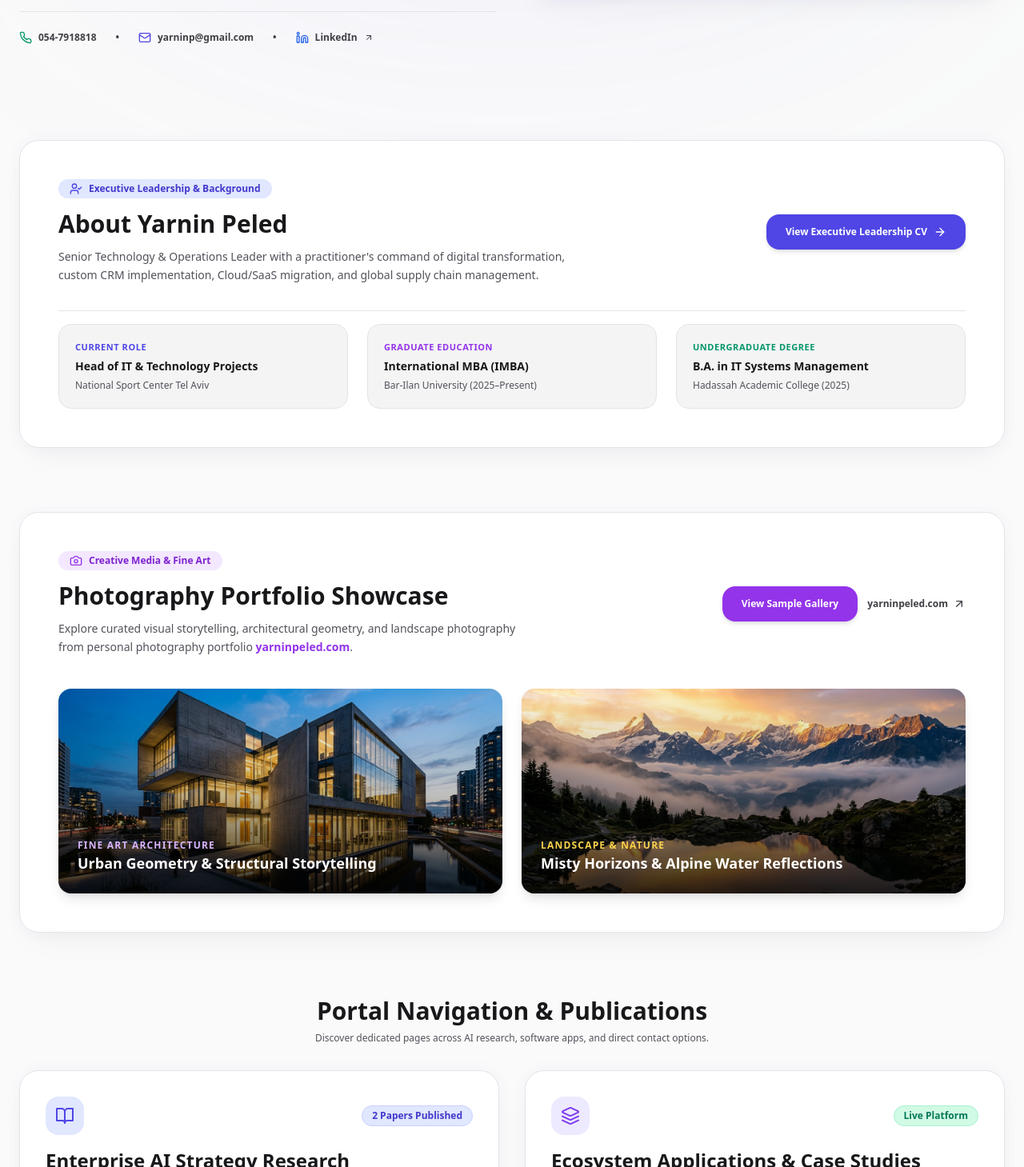
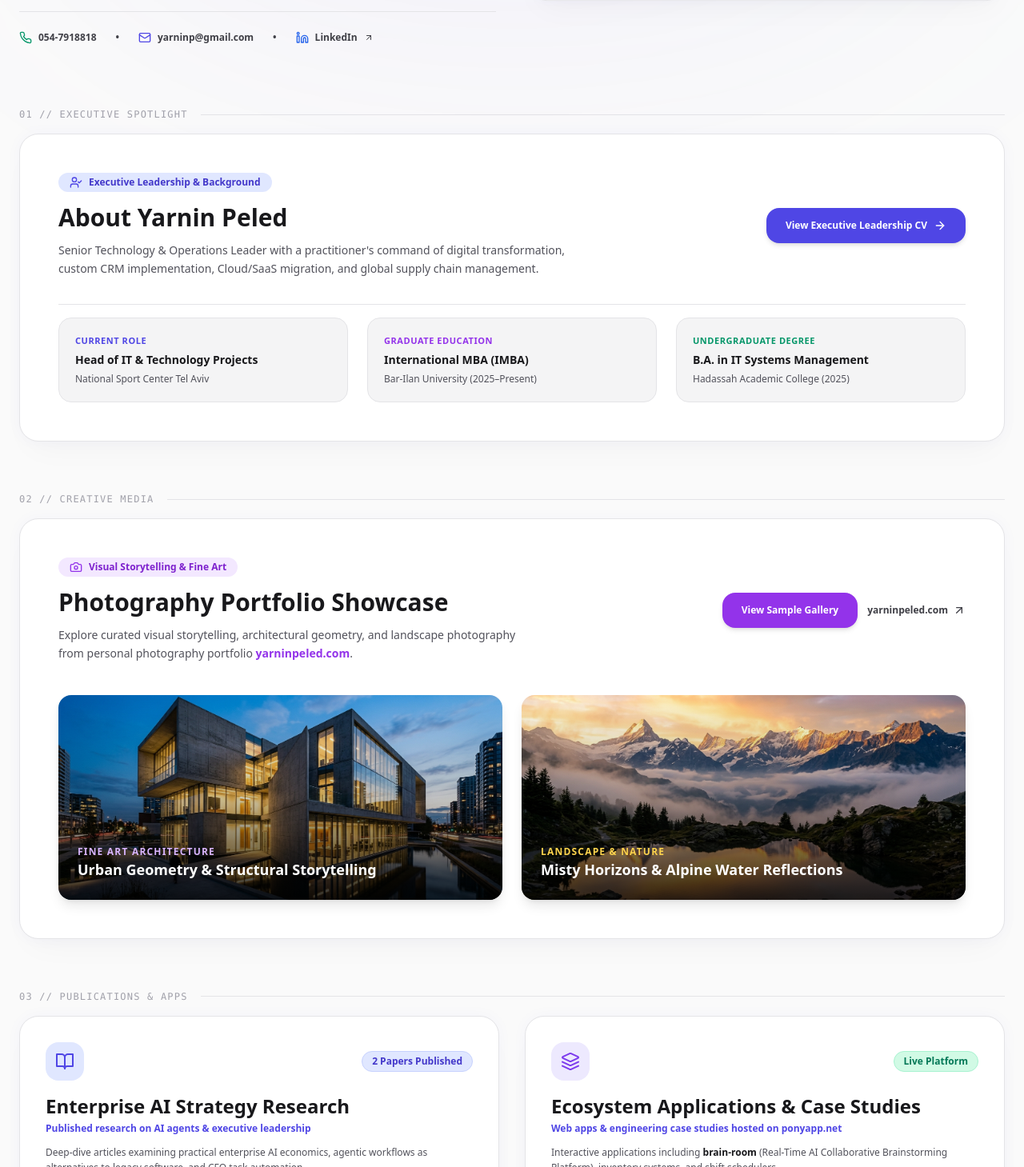
Before and after one commit to yarninp-tech/ponyapp-hub, a Next.js app: page / in a window 1280 px wide. Shown: the part 651-2110 px from the top of the page at 80% size. Built offline with nearby package versions, Linux system fonts and the light colour scheme.

Commit message:
Enhance site flow inspired by HeyFriends! and Somefolk (David Kushner) with chapter dividers, smooth scroll dynamics, 5 KPIs, and light mode default

```diff
--- a/app/globals.css
+++ b/app/globals.css
@@ -23,6 +23,10 @@
     --inner-bg: #18181b;
   }
 
+  html {
+    scroll-behavior: smooth;
+  }
+
   body {
     background-color: var(--bg-main);
     color: var(--text-primary);
@@ -42,7 +46,7 @@ html.light body {
 
 html:not(.dark) header,
 html.light header {
-  background-color: rgba(255, 255, 255, 0.85) !important;
+  background-color: rgba(255, 255, 255, 0.88) !important;
   border-color: #e4e4e7 !important;
 }
 
@@ -57,7 +61,7 @@ html:not(.dark) .editorial-card,
 html.light .editorial-card {
   background: #ffffff !important;
   border: 1px solid #e4e4e7 !important;
-  box-shadow: 0 20px 40px -15px rgba(0, 0, 0, 0.05), 0 0 20px rgba(79, 70, 229, 0.04) !important;
+  box-shadow: 0 20px 40px -15px rgba(0, 0, 0, 0.04), 0 0 20px rgba(79, 70, 229, 0.03) !important;
 }
 
 html:not(.dark) .editorial-inner,
@@ -84,7 +88,7 @@ html.dark body {
 }
 
 html.dark header {
-  background-color: rgba(9, 9, 11, 0.85) !important;
+  background-color: rgba(9, 9, 11, 0.88) !important;
   border-color: rgba(255, 255, 255, 0.1) !important;
 }
 
@@ -115,10 +119,10 @@ html.dark .hero-headline {
   color: transparent !important;
 }
 
-/* Custom Micro-Animations */
+/* Smooth Micro-Animations inspired by HeyFriends & Somefolk */
 @keyframes float {
   0%, 100% { transform: translateY(0px); }
-  50% { transform: translateY(-8px); }
+  50% { transform: translateY(-6px); }
 }
 
 .animate-float {
--- a/app/page.tsx
+++ b/app/page.tsx
@@ -25,6 +25,7 @@ import {
   ArrowUpRight,
   Workflow,
   Globe,
+  Compass,
 } from 'lucide-react';
 import { ARTICLES_DATA } from '@/lib/articlesData';
 import { PROJECTS_DATA } from '@/lib/projectsData';
@@ -39,7 +40,7 @@ export default function HomePage() {
       <div className="absolute top-0 left-1/2 -translate-x-1/2 w-[1000px] h-[500px] bg-gradient-to-r from-indigo-500/10 via-violet-500/10 to-blue-500/10 rounded-full blur-[160px] pointer-events-none" />
 
       {/* 1. Asymmetric Hero & Executive Portfolio Intro */}
-      <section className="max-w-7xl mx-auto px-6 pt-16 pb-20 z-10 relative">
+      <section className="max-w-7xl mx-auto px-6 pt-16 pb-16 z-10 relative">
         <div className="grid grid-cols-1 lg:grid-cols-12 gap-10 items-center">
           {/* Left Column: Oversized Editorial Typography */}
           <div className="lg:col-span-6 space-y-8">
@@ -129,7 +130,7 @@ export default function HomePage() {
               <span className="text-xs font-semibold text-zinc-600 dark:text-zinc-400 block">Annual OPEX Energy Reduction</span>
             </div>
 
-            {/* KPI 3 - NEW */}
+            {/* KPI 3 */}
             <div className="editorial-card p-5 rounded-3xl space-y-2 animate-float">
               <div className="w-9 h-9 rounded-xl bg-purple-100 dark:bg-purple-950 text-purple-600 dark:text-purple-400 flex items-center justify-center font-bold">
                 <Workflow className="w-5 h-5" />
@@ -138,7 +139,7 @@ export default function HomePage() {
               <span className="text-xs font-semibold text-zinc-600 dark:text-zinc-400 block">CRM Friction & Process Efficiency</span>
             </div>
 
-            {/* KPI 4 - NEW */}
+            {/* KPI 4 */}
             <div className="editorial-card p-5 rounded-3xl space-y-2 animate-float-delayed">
               <div className="w-9 h-9 rounded-xl bg-blue-100 dark:bg-blue-950 text-blue-600 dark:text-blue-400 flex items-center justify-center font-bold">
                 <Globe className="w-5 h-5" />
@@ -166,8 +167,14 @@ export default function HomePage() {
         </div>
       </section>
 
+      {/* Editorial Chapter Divider 01 */}
+      <div className="max-w-7xl mx-auto px-6 py-4 flex items-center gap-4 text-xs font-mono tracking-widest text-zinc-400 uppercase">
+        <span>01 // Executive Spotlight</span>
+        <div className="flex-1 h-[1px] bg-zinc-200 dark:bg-zinc-800" />
+      </div>
+
       {/* 2. Executive Bio Spotlight (About Me) */}
-      <section className="max-w-7xl mx-auto px-6 py-10">
+      <section className="max-w-7xl mx-auto px-6 pb-12">
         <div className="editorial-card p-8 md:p-12 rounded-3xl space-y-8 relative overflow-hidden">
           <div className="flex flex-col md:flex-row items-start md:items-center justify-between gap-6">
             <div className="space-y-3 max-w-2xl">
@@ -214,14 +221,20 @@ export default function HomePage() {
         </div>
       </section>
 
+      {/* Editorial Chapter Divider 02 */}
+      <div className="max-w-7xl mx-auto px-6 py-4 flex items-center gap-4 text-xs font-mono tracking-widest text-zinc-400 uppercase">
+        <span>02 // Creative Media</span>
+        <div className="flex-1 h-[1px] bg-zinc-200 dark:bg-zinc-800" />
+      </div>
+
       {/* 3. Immersive Photography Showcase Spotlight (yarninpeled.com) */}
-      <section className="max-w-7xl mx-auto px-6 py-10">
+      <section className="max-w-7xl mx-auto px-6 pb-12">
         <div className="editorial-card p-8 md:p-12 rounded-3xl space-y-8">
           <div className="flex flex-col md:flex-row items-start md:items-center justify-between gap-6">
             <div className="space-y-3 max-w-xl">
               <div className="inline-flex items-center gap-2 px-3.5 py-1 rounded-full bg-purple-100 dark:bg-purple-950 text-purple-700 dark:text-purple-300 text-xs font-bold">
                 <Camera className="w-4 h-4 text-purple-600 dark:text-purple-400" />
-                <span>Creative Media & Fine Art</span>
+                <span>Visual Storytelling & Fine Art</span>
               </div>
               <h2 className="text-3xl font-extrabold text-zinc-900 dark:text-white">
                 Photography Portfolio Showcase
@@ -281,13 +294,14 @@ export default function HomePage() {
         </div>
       </section>
 
+      {/* Editorial Chapter Divider 03 */}
+      <div className="max-w-7xl mx-auto px-6 py-4 flex items-center gap-4 text-xs font-mono tracking-widest text-zinc-400 uppercase">
+        <span>03 // Publications & Apps</span>
+        <div className="flex-1 h-[1px] bg-zinc-200 dark:bg-zinc-800" />
+      </div>
+
       {/* 4. Multi-Page Promotional Portals */}
-      <section className="max-w-7xl mx-auto px-6 py-10 space-y-8">
-        <div className="text-center max-w-2xl mx-auto space-y-2">
-          <h2 className="text-3xl font-extrabold text-zinc-900 dark:text-white">Portal Navigation & Publications</h2>
-          <p className="text-xs text-zinc-600 dark:text-zinc-400">Discover dedicated pages across AI research, software apps, and direct contact options.</p>
-        </div>
-
+      <section className="max-w-7xl mx-auto px-6 pb-12 space-y-8">
         <div className="grid grid-cols-1 md:grid-cols-2 gap-8">
           {/* Portal 1: Enterprise AI Articles */}
           <div className="editorial-card p-8 rounded-3xl flex flex-col justify-between space-y-6 hover:border-indigo-500 transition-all hover:-translate-y-1 group">
```
